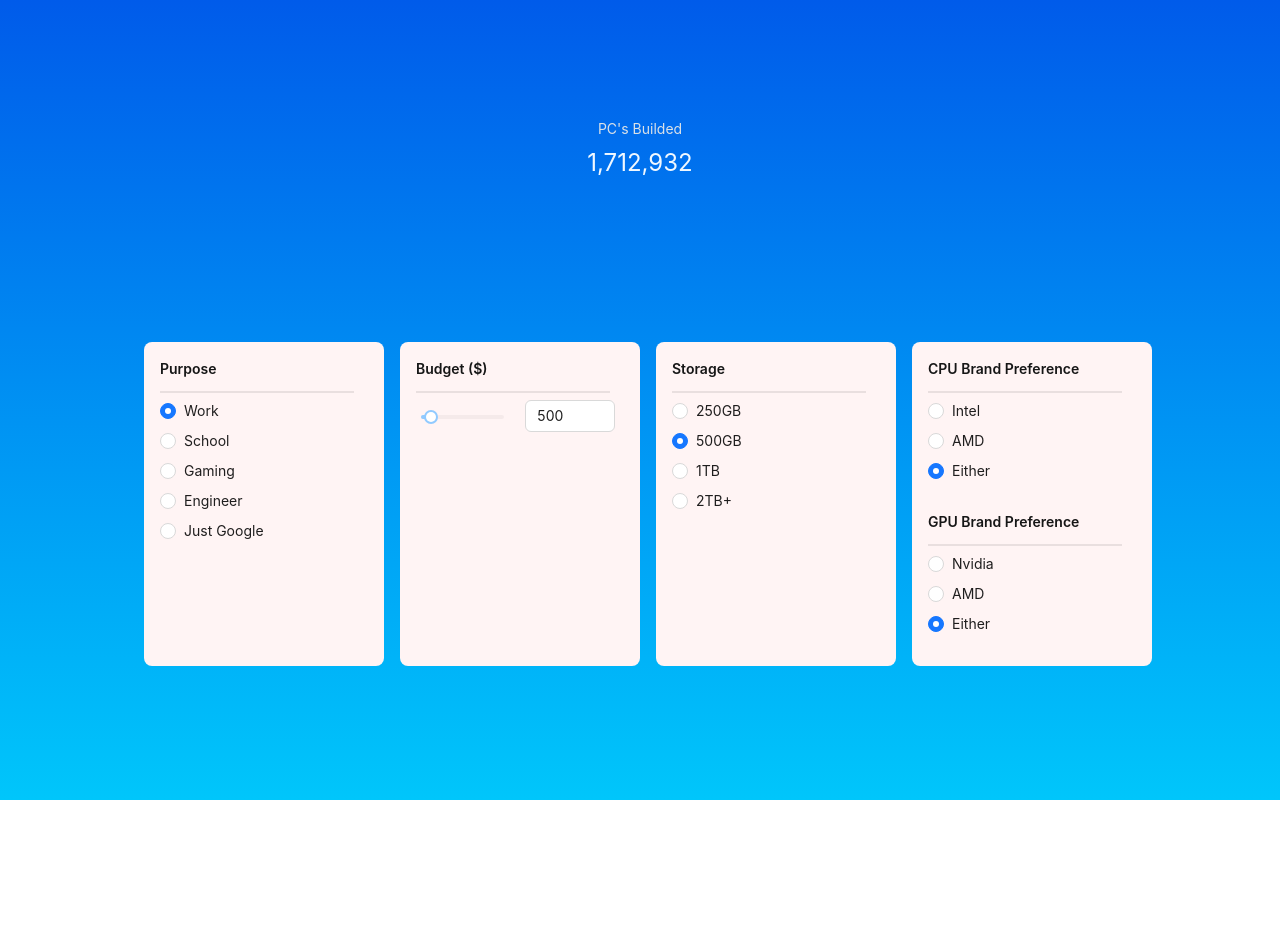
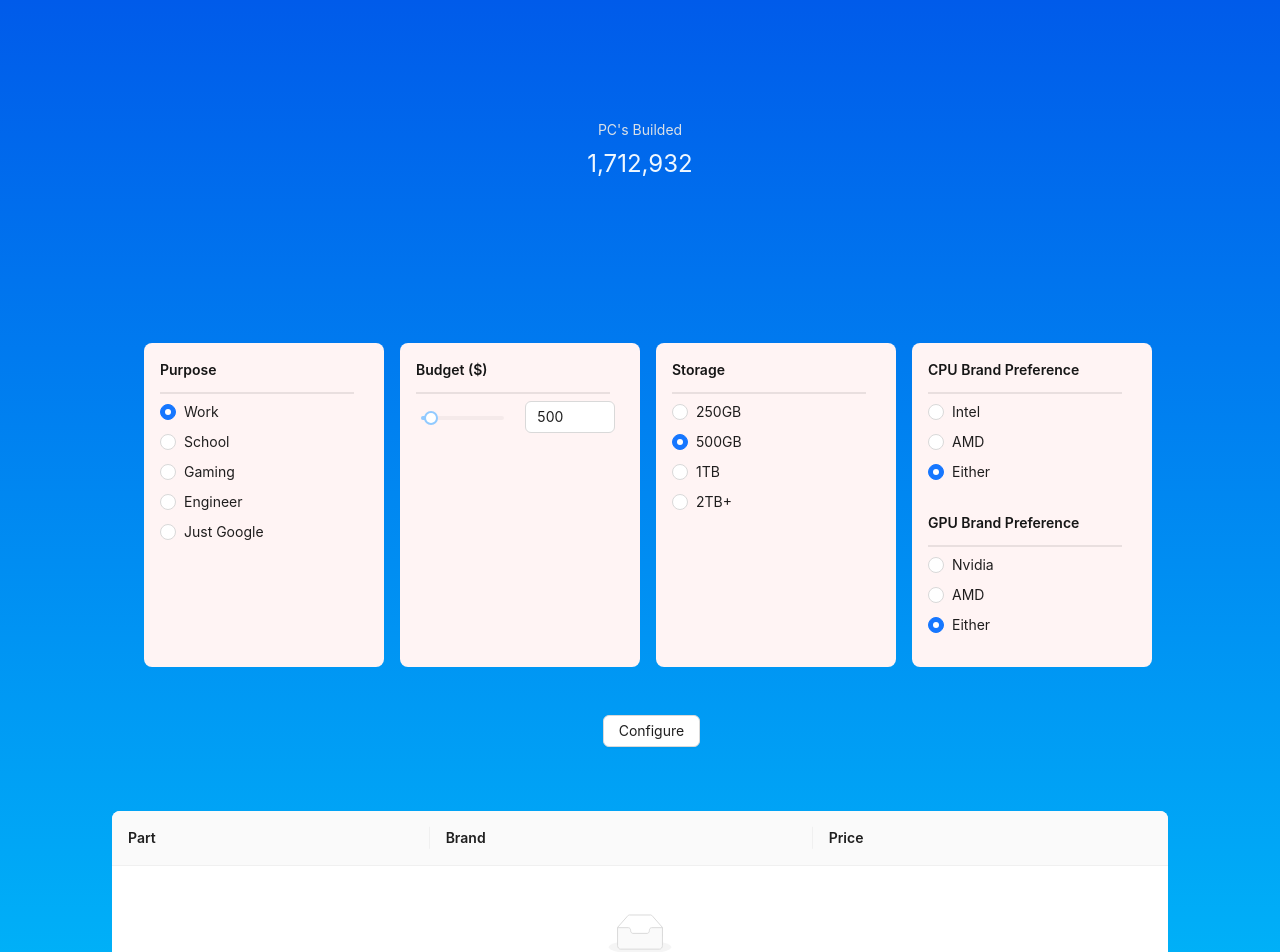
Before and after one commit to Tugay72/PcPal, a React (Create React App) app: page / in a window 1280 px wide. Shown: the top 952 px of the page. Before the commit the page ends 800 px from the top, so only its background shows below. Built offline with nearby package versions, Linux system fonts and the light colour scheme.

Commit message:
Table & Filtering CPU and GPU

```diff
--- a/src/App.css
+++ b/src/App.css
@@ -5,7 +5,7 @@
   align-items: center;
 
   background-image: linear-gradient(to top, #00c6fb 0%, #005bea 100%);
-  min-height: 100vh;
+  min-height: 150vh;
 }
 
 .content {
--- a/src/App.js
+++ b/src/App.js
@@ -1,7 +1,14 @@
+import { useEffect, useState } from 'react';
 import './App.css';
-import React, { useState } from 'react';
-import { Input, Radio, Space, InputNumber, Slider } from 'antd';
+import columns from './table_columns.js';
+
+
+import { InputNumber, Radio, Space, Slider } from 'antd';
 import { Button, Col, Row, Statistic } from 'antd';
+import { Table } from 'antd';
+
+const fileNames = ['cpu','video-card', 'memory', 'motherboard', 'internal-hard-drive', 'case', 'power-supply'];
+var data = [];
 
 function App() {
   const [price, setPrice] = useState(500);
@@ -9,7 +16,80 @@ function App() {
   const [storage, setStorage] = useState('500GB');
   const [cpuBrand, setCPUBrand] = useState('Either');
   const [gpuBrand, setGPUBrand] = useState('Either');
+  const [filteredParts, setFilteredParts] = useState({});
 
+  const loadJsonFile = (fileName) => {
+    return import(`./datasets/pc_parts/${fileName}.json`);
+  };
+
+  // Find one item by condition (for example: by price)
+  const findOneByCondition = (data, condition) => {
+    for (var i = 10; i < condition; i += 10) {
+      var foundPart = data.find((item) => item.price <= condition && item.price >= condition - i);
+      if (foundPart) {
+        return foundPart;
+      }
+    }
+    console.log('No Match!');
+    return null;
+  };
+
+  // Handle filtering and fetching of data
+  const handleConfigure = async () => {
+    data = [];
+    var leftMoney = price
+    for (let fileName of fileNames) {
+      const fileData = await loadJsonFile(fileName);
+
+      var minPrice = 0
+      var priceMultiplier = 1
+
+      // CPU
+      if(fileName == 'cpu'){
+        minPrice = 60;
+        if (purpose == 'Work' || purpose == 'Engineer'){
+          priceMultiplier = 0.3
+        }
+        else if(purpose == 'Gaming'){
+          priceMultiplier = 0.2
+        }
+        else{
+          priceMultiplier = 0.1
+        }
+      }
+
+      // GPU
+      else if(fileName == 'video-card'){
+        minPrice = 50;
+        if (purpose == 'Gaming' || purpose == 'Engineer'){
+          priceMultiplier = 0.3
+        }
+        else{
+          priceMultiplier = 0.1
+        }
+      }
+
+      // Continue adding other parts like cpu and gpu filtering
+
+      const calculatedPrice = Math.max(price * priceMultiplier, minPrice);
+      const foundItem = findOneByCondition(fileData.default, calculatedPrice); // ADD Brand filtering from here to other function
+      if (foundItem){
+
+        leftMoney -= foundItem.price
+        data.push({
+          key: `${fileName}-${foundItem.name}`,
+          part: fileName,
+          brand: foundItem.name, // Check chipset names
+          price: foundItem.price,
+        });
+      }
+    }
+
+    setFilteredParts(data);
+    console.log('Filtered parts:', data);
+  };
+
+  // Handlers for user inputs
   const handlePurpose = (e) => {
     setPurpose(e.target.value);
   };
@@ -23,12 +103,12 @@ function App() {
   };
 
   const handleCPU = (e) => {
-    setCPUBrand(e.target.value)
-  }
+    setCPUBrand(e.target.value);
+  };
 
   const handleGPU = (e) => {
-    setGPUBrand(e.target.value)
-  }
+    setGPUBrand(e.target.value);
+  };
 
   return (
     <div className="App">
@@ -43,6 +123,7 @@ function App() {
             </Col>
           </Row>
         </div>
+
         <div className='selection-content'>
           <Row>
 
@@ -99,7 +180,7 @@ function App() {
                 <hr />
                 <Radio.Group onChange={handleStorage} value={storage}>
                   <Space direction="vertical">
-                  <Radio value={'250GB'}>250GB</Radio>
+                    <Radio value={'250GB'}>250GB</Radio>
                     <Radio value={'500GB'}>500GB</Radio>
                     <Radio value={'1TB'}>1TB</Radio>
                     <Radio value={'2TB+'}>2TB+</Radio>
@@ -135,7 +216,23 @@ function App() {
             </Col>
           </Row>
 
+          <Row>
+            <Col span={10}></Col>
+            <Col span={2}>
+              <Button
+              onClick={handleConfigure} // Trigger filtering when clicking "Configure"
+              style={{ margin: '3rem' }}>
+                  Configure
+              </Button>
+            </Col>
+          </Row>
         </div>
+
+        <Table
+          style={{ marginBottom: '3rem' }}
+          dataSource={data}
+          columns={columns}
+        ></Table>
       </div>
     </div>
   );
--- /dev/null
+++ b/src/table_columns.js
@@ -0,0 +1,19 @@
+const columns = [
+    {
+      title: 'Part',
+      dataIndex: 'part',
+      key: 'part',
+    },
+    {
+        title: 'Brand',
+        dataIndex: 'brand',
+        key: 'brand',
+    },
+    {
+      title: 'Price',
+      dataIndex: 'price',
+      key: 'price',
+    },
+];
+
+export default columns;
```
Also changed, not shown: src/data.js (added, +46 -0 lines).
